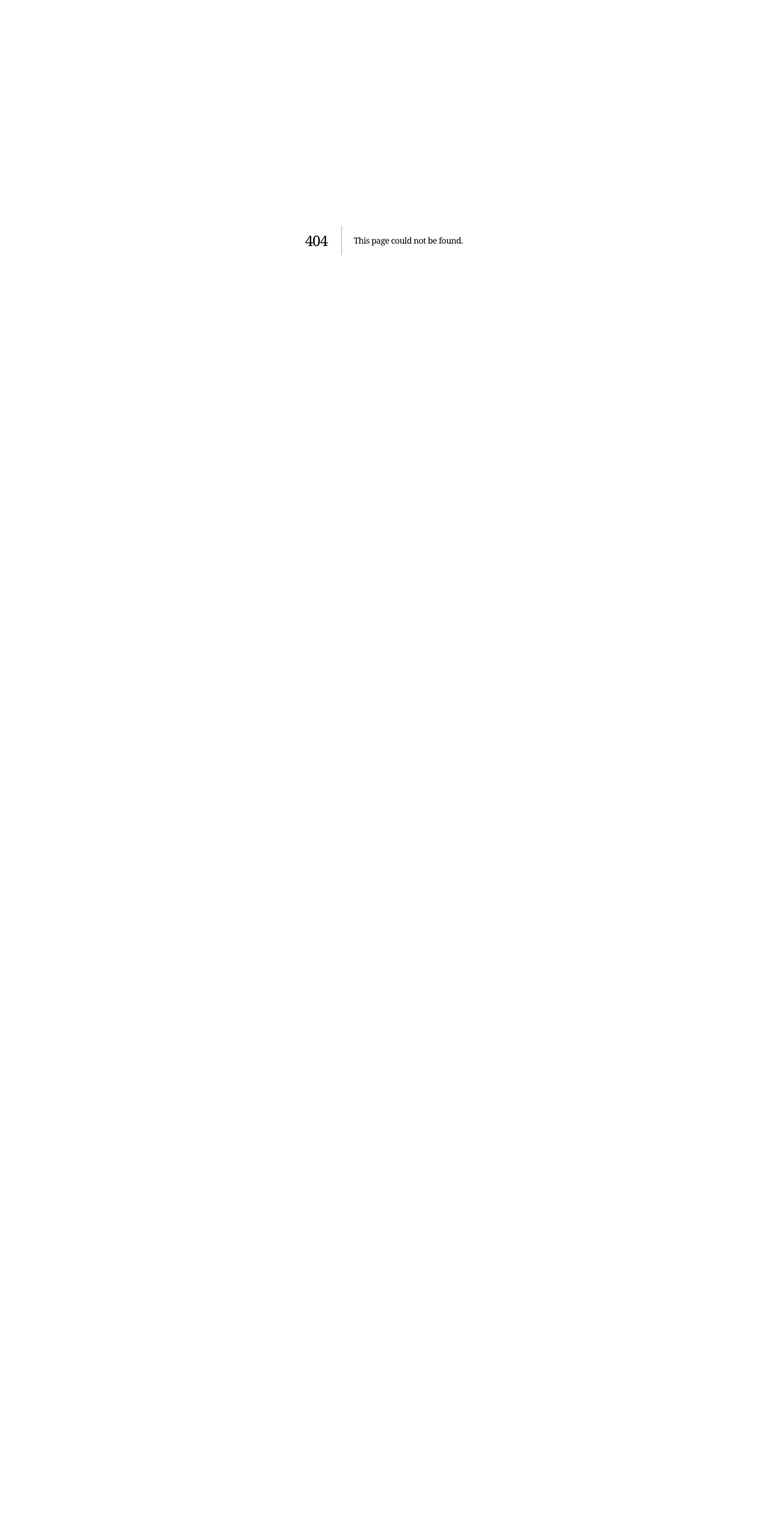
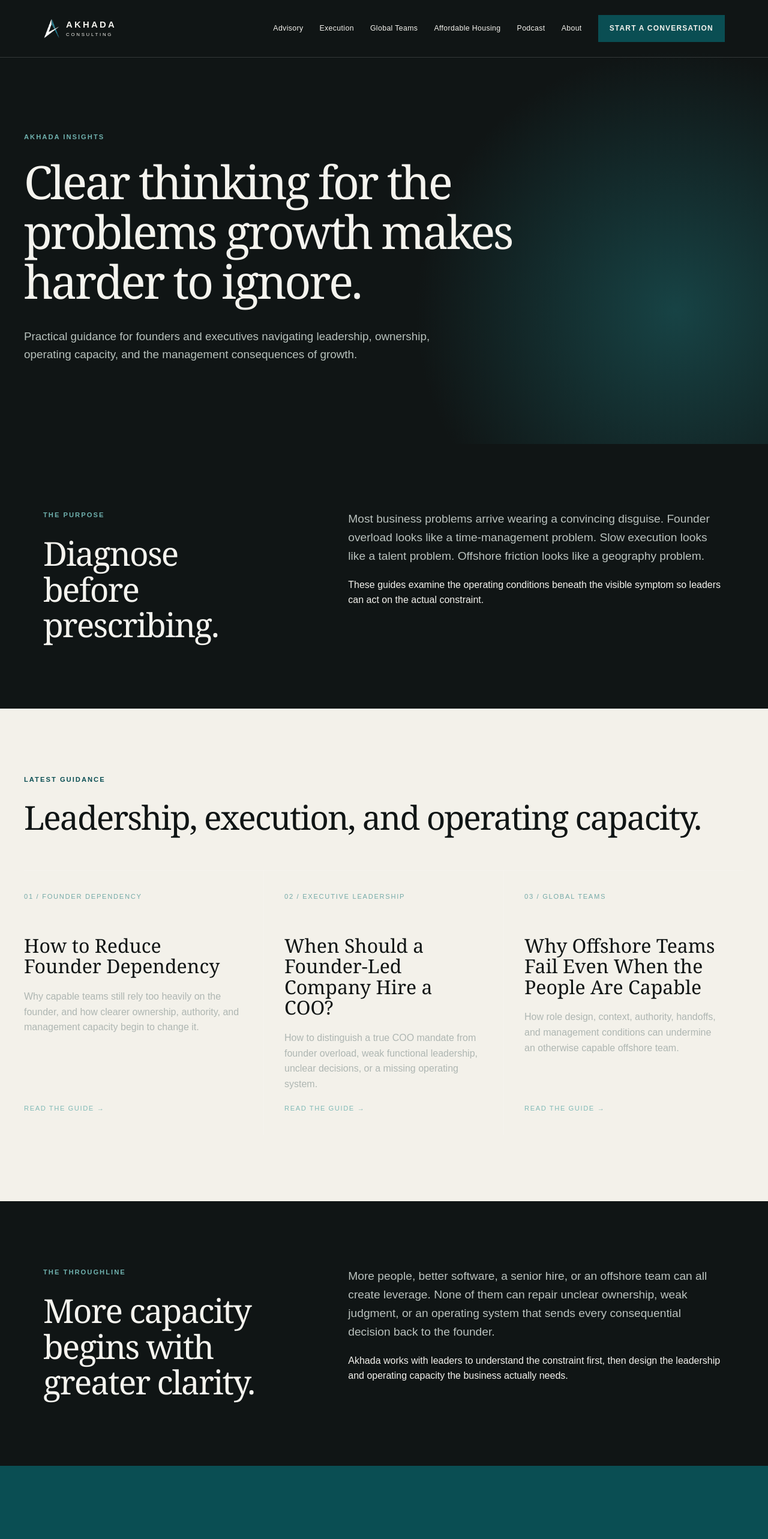
Before and after one commit to sasmithconsult/akhadaconsulting.com, a Next.js app: page /insights in a window 1280 px wide. Before the commit this address had no page. Shown: the top 2565 px of the page at 60% size. Before the commit the page ends 800 px from the top, so only its background shows below. Built offline with nearby package versions, Linux system fonts and the light colour scheme.

Commit message:
Add Insights hub for expert guides

```diff
--- /dev/null
+++ b/app/insights/page.js
@@ -0,0 +1,167 @@
+import Link from "next/link";
+import PageHero from "@/components/PageHero";
+import SiteFooter from "@/components/SiteFooter";
+import CTA from "@/components/CTA";
+
+export const metadata = {
+  title: "Insights for Founder-Led Companies",
+  description:
+    "Practical guidance from Akhada Consulting on founder dependency, executive leadership, operating capacity, and global-team performance.",
+  alternates: { canonical: "/insights" },
+  openGraph: {
+    url: "https://akhadaconsulting.com/insights",
+    title: "Insights for Founder-Led Companies | Akhada Consulting",
+    description:
+      "Clear thinking for leaders navigating founder dependency, executive hiring, execution, and global teams.",
+  },
+};
+
+const insights = [
+  {
+    category: "Founder Dependency",
+    title: "How to Reduce Founder Dependency",
+    description:
+      "Why capable teams still rely too heavily on the founder, and how clearer ownership, authority, and management capacity begin to change it.",
+    href: "/reducing-founder-dependency",
+  },
+  {
+    category: "Executive Leadership",
+    title: "When Should a Founder-Led Company Hire a COO?",
+    description:
+      "How to distinguish a true COO mandate from founder overload, weak functional leadership, unclear decisions, or a missing operating system.",
+    href: "/when-to-hire-a-coo",
+  },
+  {
+    category: "Global Teams",
+    title: "Why Offshore Teams Fail Even When the People Are Capable",
+    description:
+      "How role design, context, authority, handoffs, and management conditions can undermine an otherwise capable offshore team.",
+    href: "/why-offshore-teams-fail",
+  },
+];
+
+const pageData = {
+  "@context": "https://schema.org",
+  "@graph": [
+    {
+      "@type": "CollectionPage",
+      "@id": "https://akhadaconsulting.com/insights#collection",
+      url: "https://akhadaconsulting.com/insights",
+      name: "Insights for Founder-Led Companies",
+      description:
+        "Practical guidance from Akhada Consulting on leadership, execution, operating capacity, and global teams.",
+      isPartOf: { "@id": "https://akhadaconsulting.com/#website" },
+      mainEntity: {
+        "@type": "ItemList",
+        itemListElement: insights.map((insight, index) => ({
+          "@type": "ListItem",
+          position: index + 1,
+          url: `https://akhadaconsulting.com${insight.href}`,
+          name: insight.title,
+        })),
+      },
+    },
+    {
+      "@type": "BreadcrumbList",
+      itemListElement: [
+        {
+          "@type": "ListItem",
+          position: 1,
+          name: "Home",
+          item: "https://akhadaconsulting.com",
+        },
+        {
+          "@type": "ListItem",
+          position: 2,
+          name: "Insights",
+          item: "https://akhadaconsulting.com/insights",
+        },
+      ],
+    },
+  ],
+};
+
+export default function InsightsPage() {
+  return (
+    <>
+      <script
+        type="application/ld+json"
+        dangerouslySetInnerHTML={{ __html: JSON.stringify(pageData) }}
+      />
+      <PageHero
+        kicker="Akhada Insights"
+        title="Clear thinking for the problems growth makes harder to ignore."
+      >
+        <p>
+          Practical guidance for founders and executives navigating leadership,
+          ownership, operating capacity, and the management consequences of
+          growth.
+        </p>
+      </PageHero>
+
+      <main>
+        <section className="content-block split">
+          <div>
+            <p className="eyebrow">The purpose</p>
+            <h2>Diagnose before prescribing.</h2>
+          </div>
+          <div>
+            <p className="section-intro">
+              Most business problems arrive wearing a convincing disguise.
+              Founder overload looks like a time-management problem. Slow
+              execution looks like a talent problem. Offshore friction looks
+              like a geography problem.
+            </p>
+            <p>
+              These guides examine the operating conditions beneath the visible
+              symptom so leaders can act on the actual constraint.
+            </p>
+          </div>
+        </section>
+
+        <section className="content-block light-section">
+          <p className="eyebrow">Latest guidance</p>
+          <h2>Leadership, execution, and operating capacity.</h2>
+          <div className="cards">
+            {insights.map((insight, index) => (
+              <Link className="card" href={insight.href} key={insight.href}>
+                <span className="card-num">
+                  {String(index + 1).padStart(2, "0")} / {insight.category.toUpperCase()}
+                </span>
+                <h3>{insight.title}</h3>
+                <p>{insight.description}</p>
+                <span className="text-link">Read the guide →</span>
+              </Link>
+            ))}
+          </div>
+        </section>
+
+        <section className="content-block split">
+          <div>
+            <p className="eyebrow">The throughline</p>
+            <h2>More capacity begins with greater clarity.</h2>
+          </div>
+          <div>
+            <p className="section-intro">
+              More people, better software, a senior hire, or an offshore team
+              can all create leverage. None of them can repair unclear
+              ownership, weak judgment, or an operating system that sends every
+              consequential decision back to the founder.
+            </p>
+            <p>
+              Akhada works with leaders to understand the constraint first, then
+              design the leadership and operating capacity the business
+              actually needs.
+            </p>
+          </div>
+        </section>
+
+        <CTA
+          title="Bring the actual problem into the conversation."
+          text="A focused conversation can help separate the visible symptom from the leadership, ownership, or operating constraint beneath it."
+        />
+      </main>
+      <SiteFooter />
+    </>
+  );
+}
```
